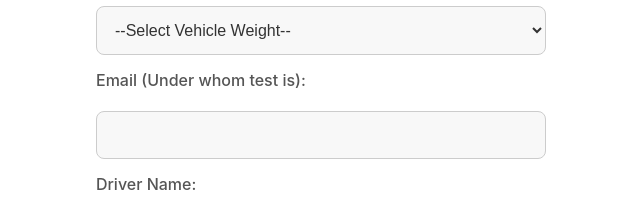
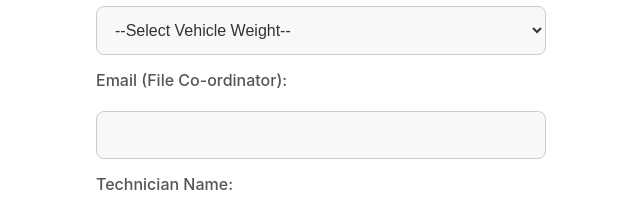
Before and after one commit to velproject2/track-app, a plain HTML site: page checkin-automate.html in a window 1280 px wide. Shown: the part 447-659 px from the top of the page, 319-959 px from the left. Drawn offline with Linux system fonts and the light colour scheme.

Commit message:
Update checkin-automate.html

```diff
--- a/checkin-automate.html
+++ b/checkin-automate.html
@@ -37,9 +37,9 @@
                 <option value="less_than_3.5">Less than 3.5 tonnes</option>
                 <option value="greater_than_3.5">Greater than 3.5 tonnes</option>
             </select>
-            <label for="email">Email (Under whom test is):</label>
+            <label for="email">Email (File Co-ordinator):</label>
             <input type="email" id="email" required>
-            <label for="driverName">Driver Name:</label>
+            <label for="driverName">Technician Name:</label>
             <input type="text" id="driverName" required>
             <div class="button-group">
                 <button type="submit">Check-In</button>
```
